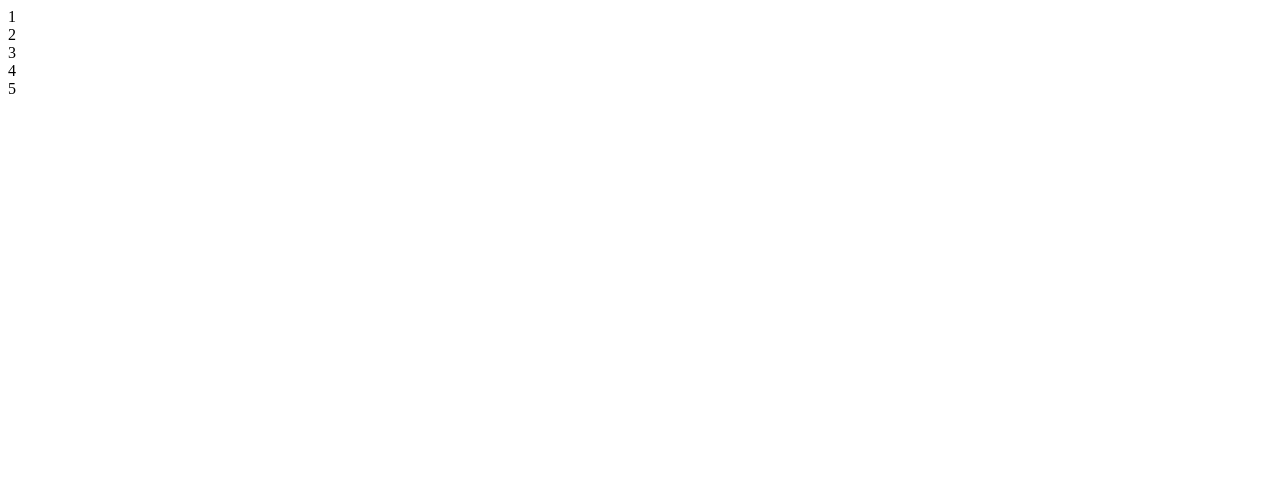
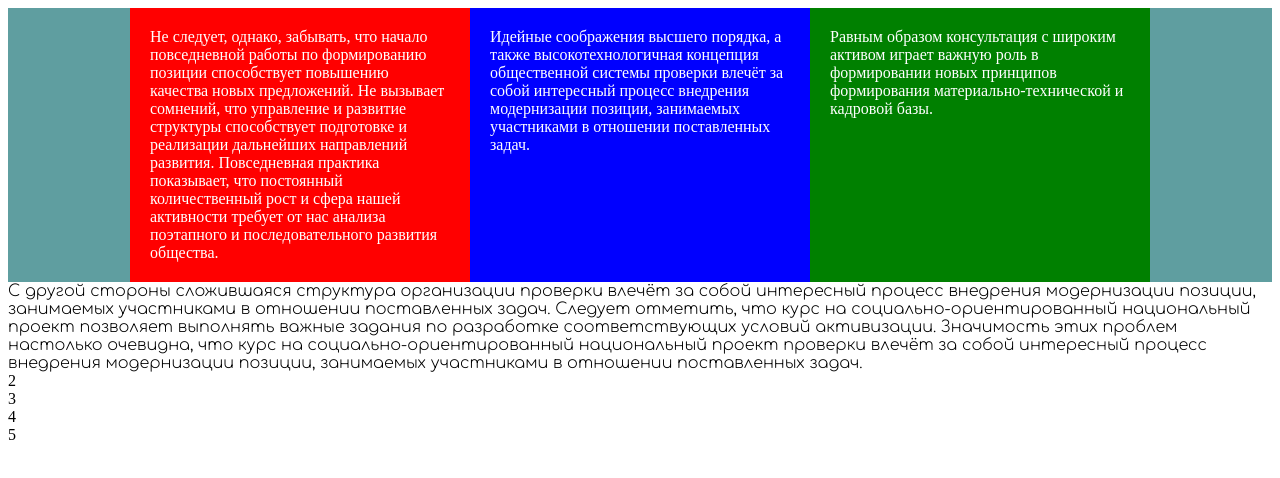
Before and after one commit to drawinger/drawinger.github.io, a plain HTML site: page main.html in a window 1280 px wide. Drawn offline with Linux system fonts and the light colour scheme.

Commit message:
Добавил блоки в хедер

```diff
--- a/main.html
+++ b/main.html
@@ -5,12 +5,19 @@
     <meta http-equiv="X-UA-Compatible" content="IE=edge">
     <meta name="viewport" content="width=device-width, initial-scale=1.0">
     <title>Document</title>
-    <link rel = "style.css"></a>
+    <link rel="preconnect" href="https://fonts.gstatic.com">
+    <link href="https://fonts.googleapis.com/css2?family=Comfortaa:wght@300&display=swap" rel="stylesheet">
+    <link rel="stylesheet" href="style.css">
+
 </head>
 
 <body>
-    <header></header>
-    <div>1</div>
+    <header>
+        <div class = "t1">Не следует, однако, забывать, что начало повседневной работы по формированию позиции способствует повышению качества новых предложений. Не вызывает сомнений, что управление и развитие структуры способствует подготовке и реализации дальнейших направлений развития. Повседневная практика показывает, что постоянный количественный рост и сфера нашей активности требует от нас анализа поэтапного и последовательного развития общества.</div>
+        <div class = "t2">Идейные соображения высшего порядка, а также высокотехнологичная концепция общественной системы проверки влечёт за собой интересный процесс внедрения модернизации позиции, занимаемых участниками в отношении поставленных задач.</div>
+        <div class = "t3">Равным образом консультация с широким активом играет важную роль в формировании новых принципов формирования материально-технической и кадровой базы.</div>
+    </header>
+    <div class = "test">С другой стороны сложившаяся структура организации проверки влечёт за собой интересный процесс внедрения модернизации позиции, занимаемых участниками в отношении поставленных задач. Следует отметить, что курс на социально-ориентированный национальный проект позволяет выполнять важные задания по разработке соответствующих условий активизации. Значимость этих проблем настолько очевидна, что курс на социально-ориентированный национальный проект проверки влечёт за собой интересный процесс внедрения модернизации позиции, занимаемых участниками в отношении поставленных задач.</div>
     <div>2</div>
     <div>3</div>
     <div>4</div>
--- a/style.css
+++ b/style.css
@@ -0,0 +1,41 @@
+* {
+
+}
+
+header {
+    justify-content: space-between;
+    display: flex;
+    justify-content: center;
+    width: 100%;
+    background-color: cadetblue;
+}
+
+
+.t1 {
+    width: 300px;
+    padding: 20px 20px;
+    font-size: 16px;
+    color: white;
+    background-color: red;
+}
+
+.t2 {
+    width: 300px;
+    padding: 20px 20px;
+    font-size: 16px;
+    color: white;
+    background-color: blue;
+}
+
+.t3 {
+    width: 300px;
+    padding: 20px 20px;
+    font-size: 16px;
+    color: white;
+    background-color: green;
+}
+
+
+.test {
+    font-family: 'Comfortaa', cursive;
+}
```
